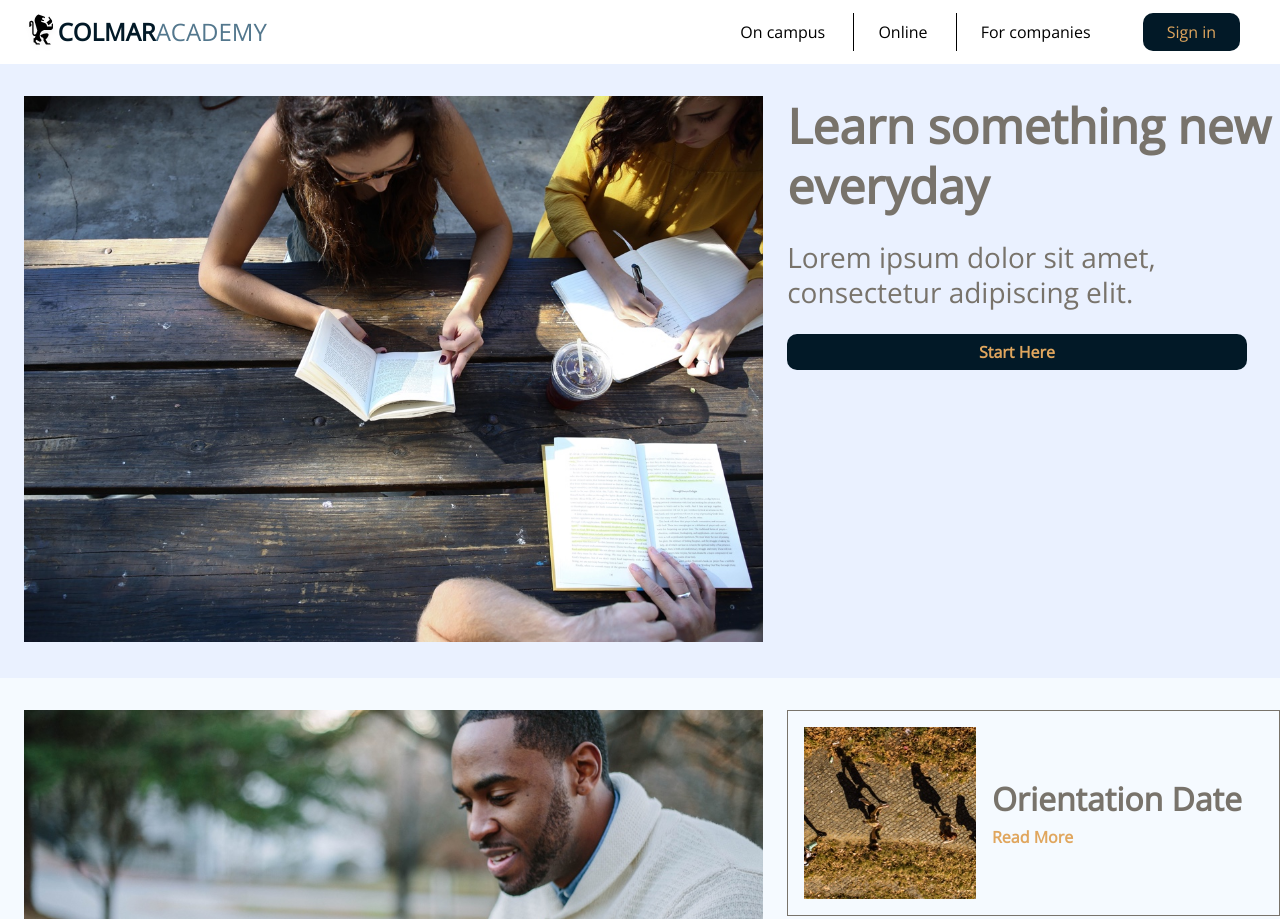
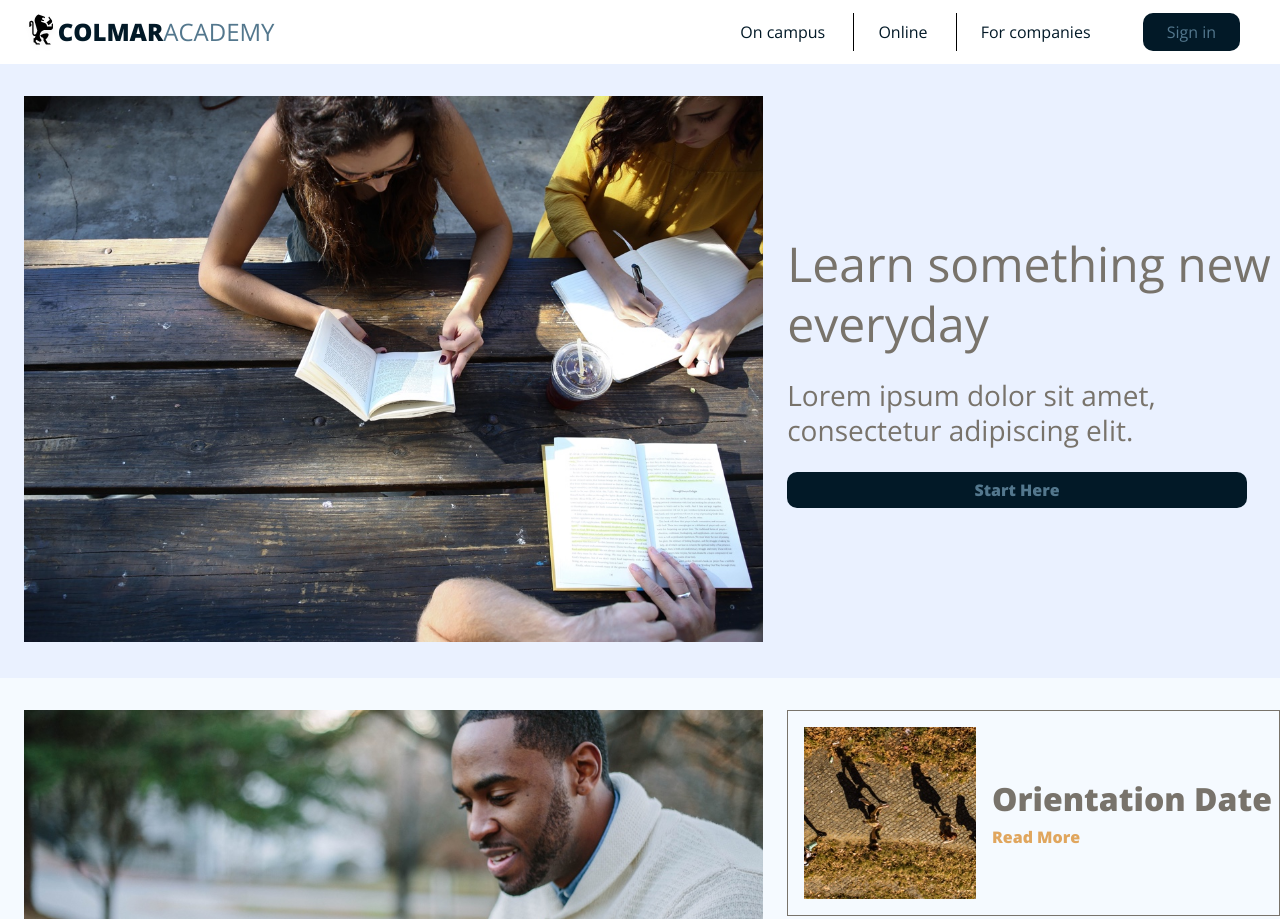
Before and after one commit to SaxonScarlet/colmarAcademy, a plain HTML site: page index.html in a window 1280 px wide. Shown: the top 919 px of the page. Drawn offline with nearby package versions, Linux system fonts and the light colour scheme.

Commit message:
Final Commit for real this time.

```diff
--- a/index.html
+++ b/index.html
@@ -1,7 +1,7 @@
 <!DOCTYPE html>
 <html>
 <head>
-  <link href="https://fonts.googleapis.com/css?family=Open+Sans|Slabo+27px" rel="stylesheet">
+  <link href="https://fonts.googleapis.com/css?family=Open+Sans:400,800|Slabo+27px" rel="stylesheet">
   <link href="resources/css/reset.css" type="text/css" rel="stylesheet">
   <link href="resources/css/style.css" type="text/css" rel="stylesheet">
   <title>Colmar Academy</title>
--- a/resources/css/style.css
+++ b/resources/css/style.css
@@ -10,6 +10,10 @@
   /*Fonts:
       - 'Slabo 27px', serif
       - 'Open Sans', sans-serif
+  */
+
+  /*Colors:
+      -
   */
 
 /*Global Styles Section*/
@@ -86,9 +90,13 @@ nav {
 }
 
 nav a {
-  color: black;
+  color: #021927;
   text-decoration: none;
   padding: 0.5rem 1.5rem;
+}
+
+nav a:hover {
+  background-color: #EAF1FF;
 }
 
 nav .link {
@@ -96,7 +104,7 @@ nav .link {
 }
 
 nav .navButton {
-  color: #E0A65E;
+  color: #53778D;
   background-color: #021927;
   border-radius: 10px;
   margin-left: 1.5rem;
@@ -119,8 +127,11 @@ nav .navButton {
   /* Primary Banner */
 h1 {
   font-size: 3rem;
-  font-weight: bold;
   padding-bottom: 1.5rem;
+}
+
+.primary {
+  align-items: center;
 }
 
 .primary h5 {
@@ -138,7 +149,7 @@ h1 {
 
 .startButton a {
   font-weight: bold;
-  color: #E0A65E;
+  color: #53778D;
 }
 
   /* Secondary and Exhibit Banner Content */
```
